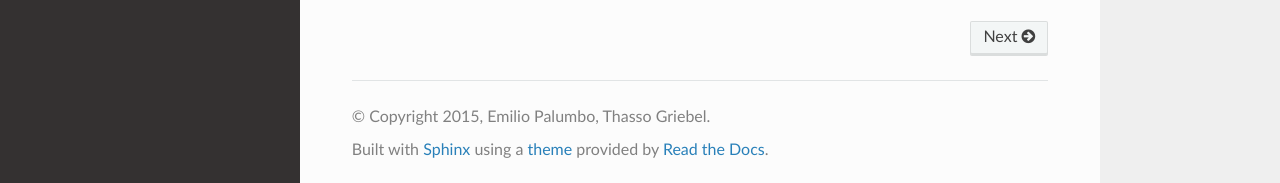
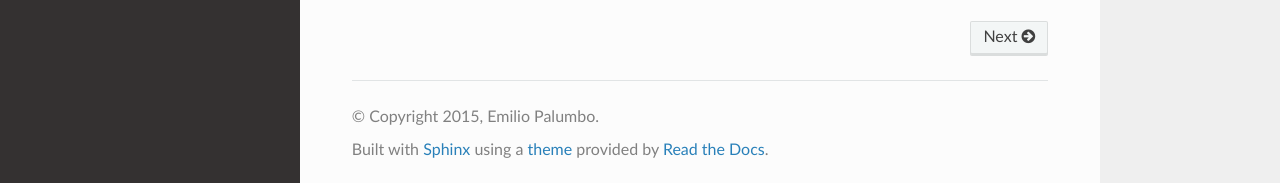
Before and after one commit to grape-pipeline/grape, a Sphinx documentation site: the page built from docs/source/index.rst, in a window 1280 px wide and 969 px high. Shown: the part 783-966 px from the top of the window. Built offline with Sphinx 7.4.7 and the Read the Docs theme 2.0.0, drawn with Linux system fonts in a browser that asks for light colours; formulas are drawn with MathJax 3.

Commit message:
Update authors and copyright in docs config

```diff
--- a/docs/source/conf.py
+++ b/docs/source/conf.py
@@ -26,7 +26,7 @@ on_rtd = os.environ.get('READTHEDOCS', None) == 'True'
 # If your documentation needs a minimal Sphinx version, state it here.
 #needs_sphinx = '1.0'
 
-authors = ['Emilio Palumbo', 'Thasso Griebel']
+authors = ['Emilio Palumbo']
 
 # Add any Sphinx extension module names here, as strings. They can be extensions
 # coming with Sphinx (named 'sphinx.ext.*') or your custom ones.
@@ -46,7 +46,8 @@ master_doc = 'index'
 
 # General information about the project.
 project = u'Grape'
-#copyright = u'2013, Emilio Palumbo, Thasso Griebel'
+
+# Copyright string
 copy = [x for x in authors]
 copy.insert(0, str(datetime.date.today().year))
 copyright = ', '.join(copy)
```
